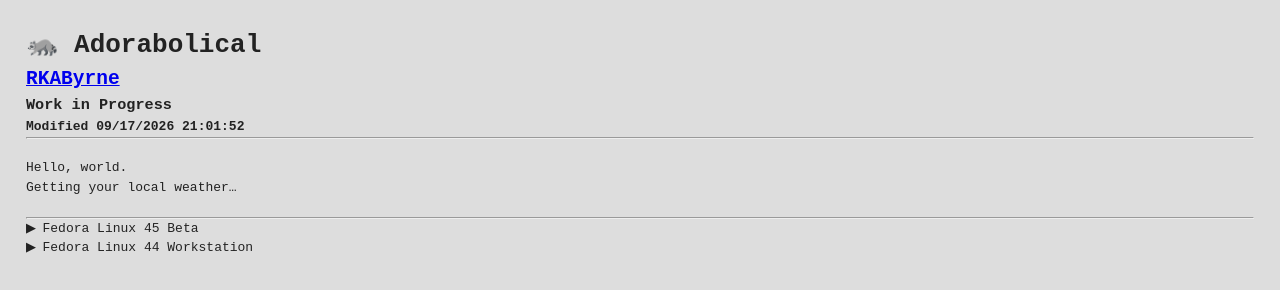
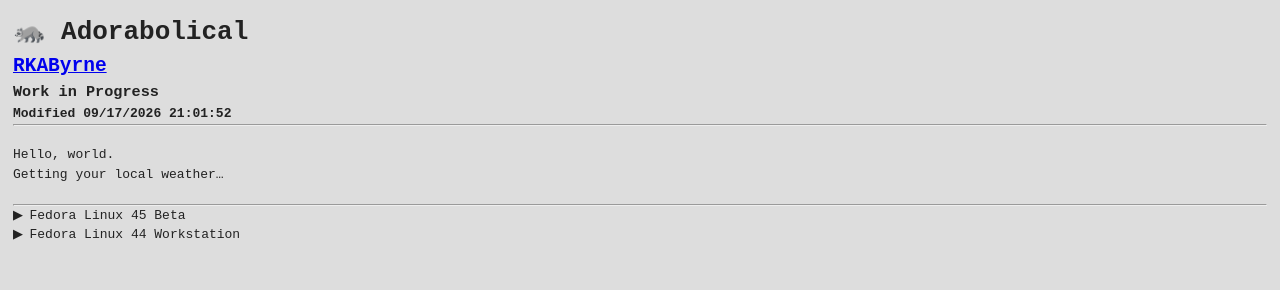
Before and after one commit to rkabyrne/adorabolical, a plain HTML site: page index.html in a window 1280 px wide. Drawn offline with Linux system fonts and the light colour scheme.

Commit message:
Reduce body margin from 2em to 1em

```diff
--- a/index.html
+++ b/index.html
@@ -9,7 +9,7 @@
 		:root { --background: #ddd; --text: #222; color-scheme: light; }
 		@media (prefers-color-scheme: dark) { :root { --background: #222; --text: #ddd; color-scheme: dark; } }
 		* { font-family: monospace; line-height: 1.5em; margin: 0; }
-		body { background: var(--background); color: var(--text); margin: 2em; }
+		body { background: var(--background); color: var(--text); margin: 1em; }
 		ul { list-style-type: none; }
 		.tree { margin: 0; padding: 0; }
 		.icon { height: 1.25em; width: 1.25em; margin-bottom: -.25em; }
```
